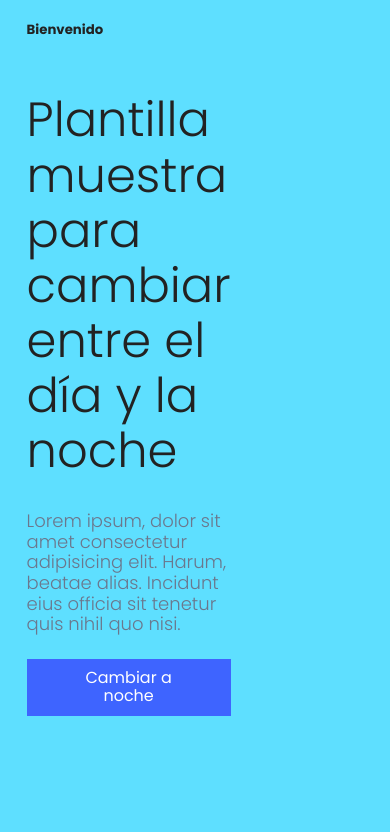
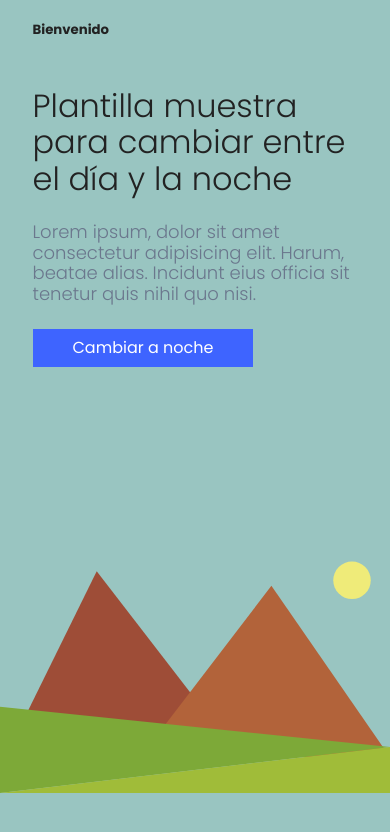
Before and after one commit to lennux23/day-night-landing-page, a website built with webpack: page src/index.html in a window 390 px wide. Built offline with nearby package versions, Linux system fonts and the light colour scheme; some packages are replaced by stand-ins of ours.

Commit message:
adding svg mountains

```diff
--- a/src/index.html
+++ b/src/index.html
@@ -14,7 +14,10 @@
       <h1>Plantilla muestra para cambiar entre el día y la noche</h1>
       <h4>Lorem ipsum, dolor sit amet consectetur adipisicing elit. Harum, beatae alias. Incidunt eius officia sit tenetur quis nihil quo nisi.</h4>
       <button>Cambiar a noche</button>
+
     </div>
+
   </div>
+  <img class="mountains-img" src="images/mountains.svg" alt="website logo" />
 </body>
 </html>
--- a/src/scripts/script.js
+++ b/src/scripts/script.js
@@ -13,5 +13,5 @@ const trans = () => {
   html.classList.add ('transition');
   window.setTimeout(() => {
     html.classList.remove ('transition');
-  }, 5000)
+  }, 1000)
 }
--- a/src/styles/global/_global.scss
+++ b/src/styles/global/_global.scss
@@ -7,9 +7,7 @@ html {
   --font-color-secondary: #{theme-color('secondary', 'base')};
   --btn-bg-color: #{theme-color('accent', 'base')};
   --btn-bg-color-state: #{theme-color('accent', 'base-state')};
-  &.transition {
-    background-color: red;
-  }
+  &.transition,
   &.transition *,
   &.transition *::before,
   &.transition *::after {
--- a/src/styles/layout/_container.scss
+++ b/src/styles/layout/_container.scss
@@ -26,7 +26,36 @@
     padding: 10px 40px;
     cursor: pointer;
     color: white;
-
   }
 
 }
+
+.mountains-img{
+  position: absolute;
+  top: 100px;
+  width: 100%;
+  z-index: -1;
+}
+
+@media(max-width:800px){
+  .content h1 {
+    font-size: 2.5em;
+  }
+  .mountains-img{
+    top: 300px;
+  }
+
+}
+
+@media(max-width:600px){
+  .container {
+    grid-template: [header-start] 50px  [header-end content-start] 1fr [content-end]/ 1fr [header-start content-start] 10fr [header-end content-end] 1fr;
+  }
+  .content h1 {
+    font-size: 2em;
+  }
+  .mountains-img{
+    top: 500px;
+  }
+
+}
--- a/src/styles/utils/_themes.scss
+++ b/src/styles/utils/_themes.scss
@@ -14,7 +14,7 @@ $theme-colors: (
     'dark-state': #ff3435,
   ),
   'background': (
-    'base': #5edfff,
+    'base': #99C5C1,
     'dark': #17223b
   )
 );
```
Also changed, not shown: src/images/mountains.svg (added).
